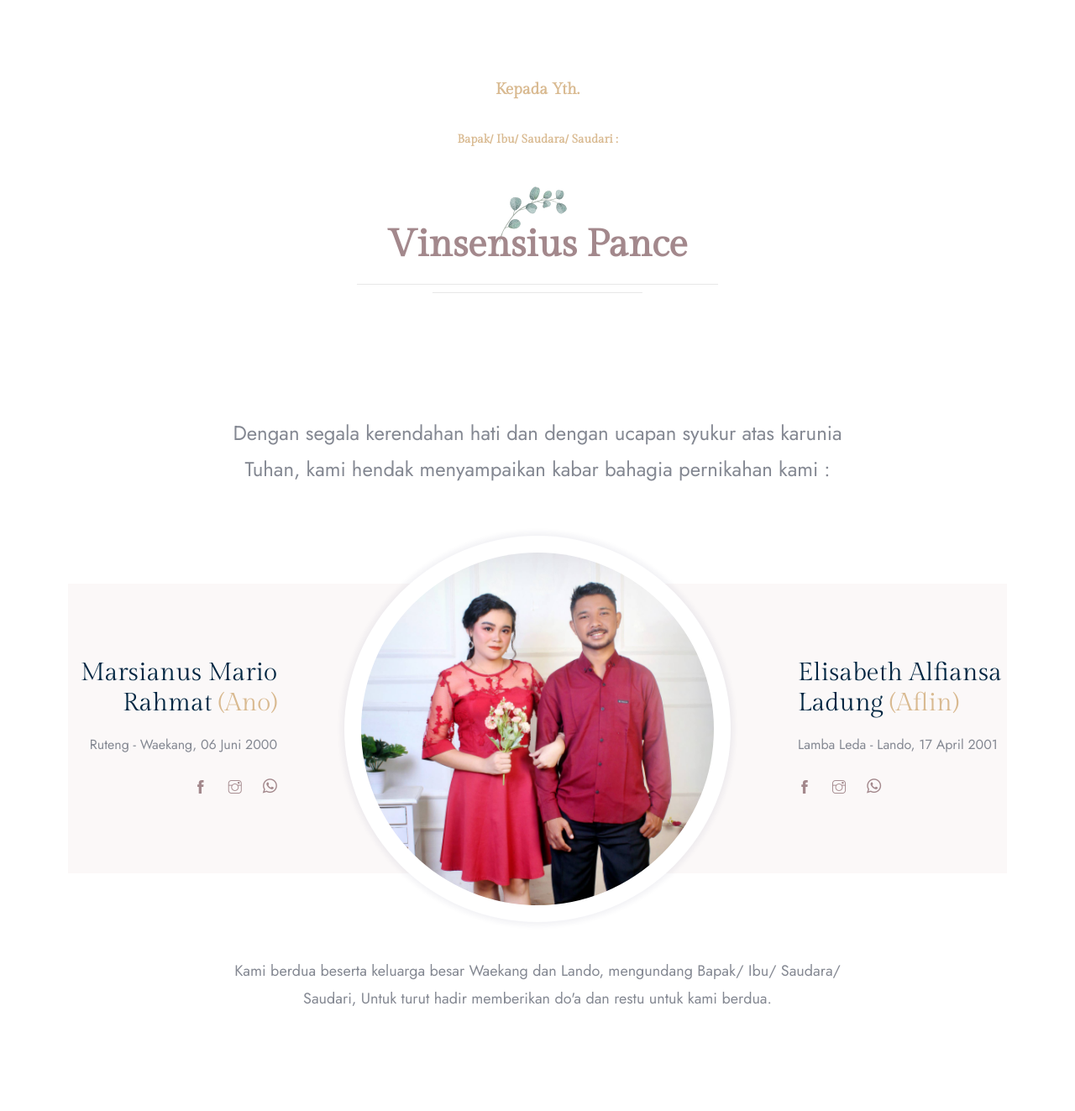
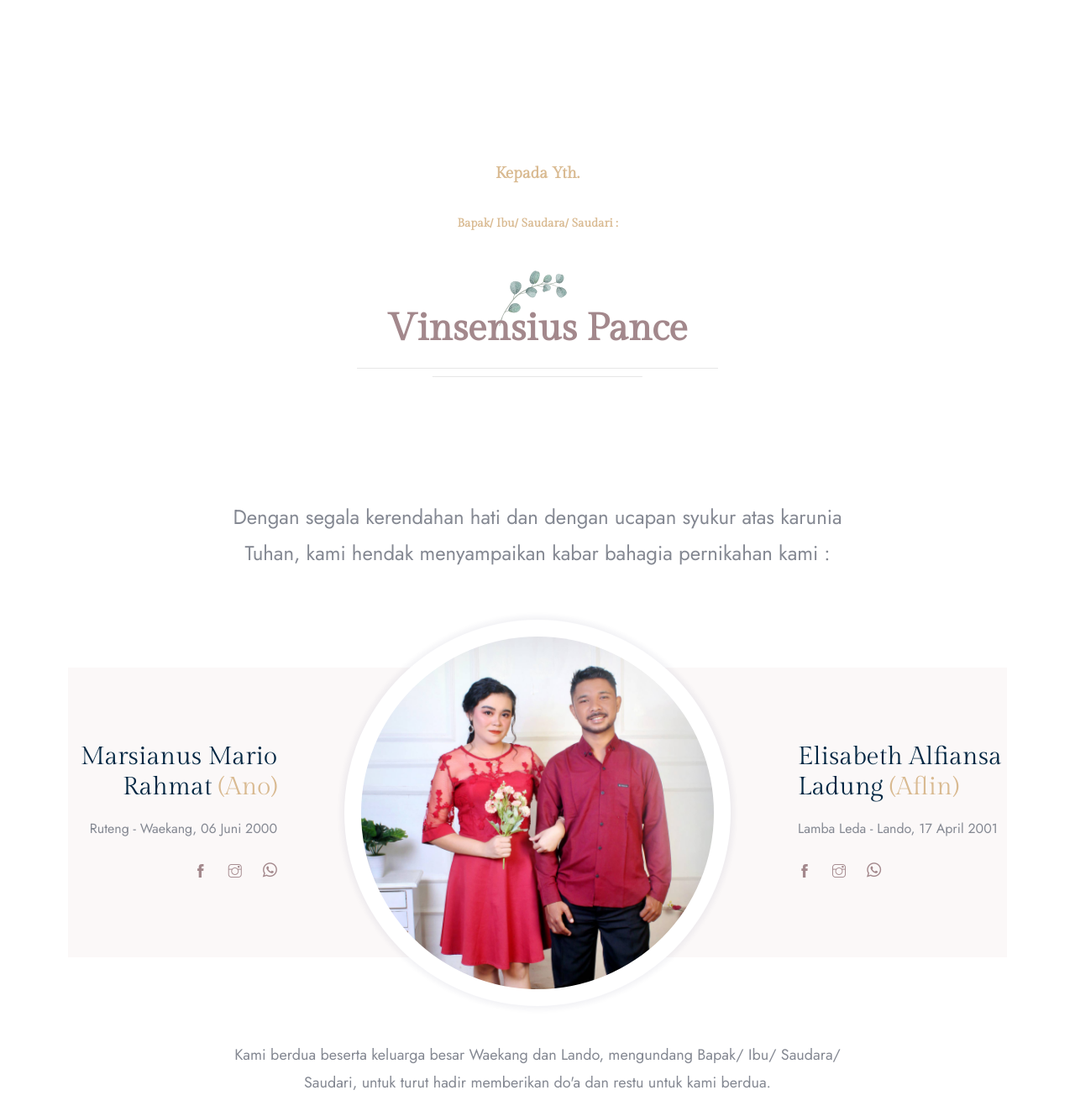
Before and after one commit to Erang89/AnokAndAflin, a plain HTML site: page index.html in a window 1280 px wide. Shown: the part 890-2213 px from the top of the page at 84% size. Drawn offline with Linux system fonts and the light colour scheme.

Commit message:
Fix margin section

```diff
--- a/index.html
+++ b/index.html
@@ -130,7 +130,7 @@
 
 
 
-        <section class="row" style="margin-top: 50px;">
+        <section class="row" style="margin-top: 150px;">
             <div class="col col-10 offset-1 offset-lg-0 col-lg-12 text-center">
                 <h5 class="mt-5" style="color: #d9ba91">Kepada Yth.</h5>
                 <h3 style="margin-top: 40px; color: #d9ba91; font-size: 14px;" >Bapak/ Ibu/ Saudara/ Saudari :</h3>
@@ -219,7 +219,7 @@
                 <div class="row">
                     <div class="mt-5 col-10 col-lg-8 offset-1 offset-lg-2" style="margin-top: 100px !important;">
                         <p style="font-size: 18px !important;" class="text-center">
-                            Kami berdua beserta keluarga besar Waekang dan Lando, mengundang Bapak/ Ibu/ Saudara/ Saudari, Untuk turut hadir memberikan do'a dan restu untuk kami berdua.
+                            Kami berdua beserta keluarga besar Waekang dan Lando, mengundang Bapak/ Ibu/ Saudara/ Saudari, untuk turut hadir memberikan do'a dan restu untuk kami berdua.
                         </p>
                     </div>
                 </div>
```
